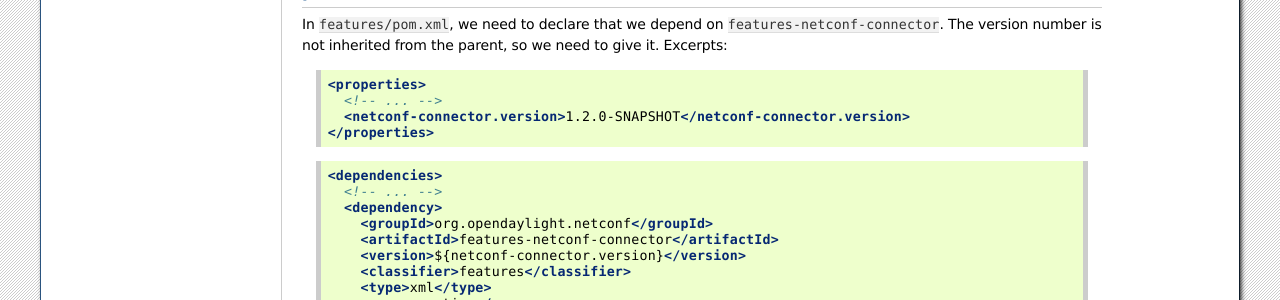
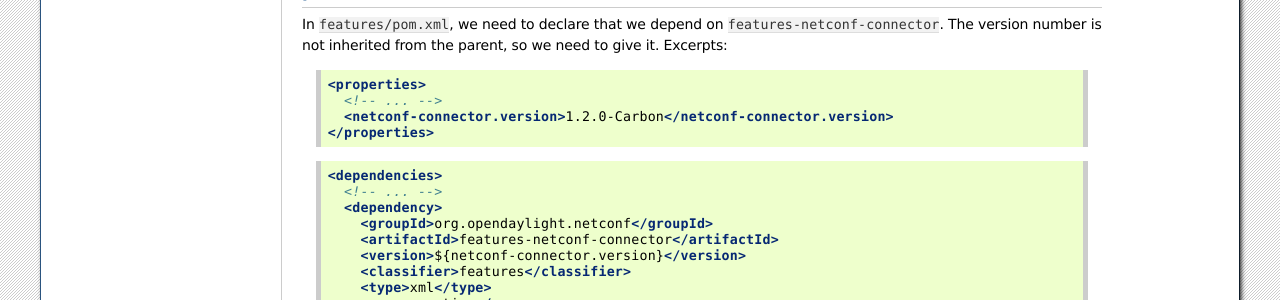
Before and after one commit to b-com/pocnetconfschemaless, a Sphinx documentation site: the page built from docs/developer_guide/dependencies.rst, in a window 1280 px wide. Shown: the part 997-1297 px from the top of the page. Built offline with Sphinx 7.4.7, drawn with Linux system fonts in a browser that asks for light colours.

Commit message:
docs: fix references to ODL version numbers
Some -SNAPSHOT versions were still found in the docs. This patch replaces them
with -Carbon.

```diff
--- a/docs/developer_guide/dependencies.rst
+++ b/docs/developer_guide/dependencies.rst
@@ -78,7 +78,7 @@
 
    <properties>
      <!-- ... -->
-     <netconf-connector.version>1.2.0-SNAPSHOT</netconf-connector.version>
+     <netconf-connector.version>1.2.0-Carbon</netconf-connector.version>
    </properties>
 
 .. code-block:: xml
--- a/docs/user_guide/start.rst
+++ b/docs/user_guide/start.rst
@@ -17,9 +17,9 @@
    opendaylight-user@root>feature:install odl-netconf-console
    opendaylight-user@root>log:tail
 
-Attendre l'apparition du log suivant::
+Attendre l'apparition dans les logs d'une ligne semblable à::
 
-    2017-04-21 16:07:19,238 | INFO  | config-pusher    | ConfigPusherImpl                 | 130 - org.opendaylight.controller.config-persister-impl - 0.5.3.SNAPSHOT | Successfully pushed configuration snapshot 04-xsql.xml(odl-pocnetconfschemaless-ui,odl-pocnetconfschemaless-ui)
+    2017-05-31 18:28:10,114 | INFO  | config-pusher    | ConfigPusherImpl                 | 131 - org.opendaylight.controller.config-persister-impl - 0.6.0.Carbon | Successfully pushed configuration snapshot 04-xsql.xml(odl-pocnetconfschemaless-ui,odl-pocnetconfschemaless-ui)
 
 .. warning:: Les features du poc et de netconf ne doivent pas être chargées automatiquement lors du premier démarrage
    de karaf. C'est le comportement par défaut de pocnetconfschemaless. Sinon, à cause d'un bug, la connexion SSH ne
@@ -63,5 +63,5 @@
 Pour démarrer netconf-testtool::
 
    $ cd ~/code/roads/pocnetconfschemaless/netconf-testtool-config
-   $ java -jar ~/code/opendaylight/netconf/netconf/tools/netconf-testtool/target/netconf-testtool-1.2.0-SNAPSHOT-executable.jar \
+   $ java -jar ~/code/opendaylight/netconf/netconf/tools/netconf-testtool/target/netconf-testtool-1.2.0-Carbon-executable.jar \
        --schemas-dir yang-hostname-v2/  --debug true
```
